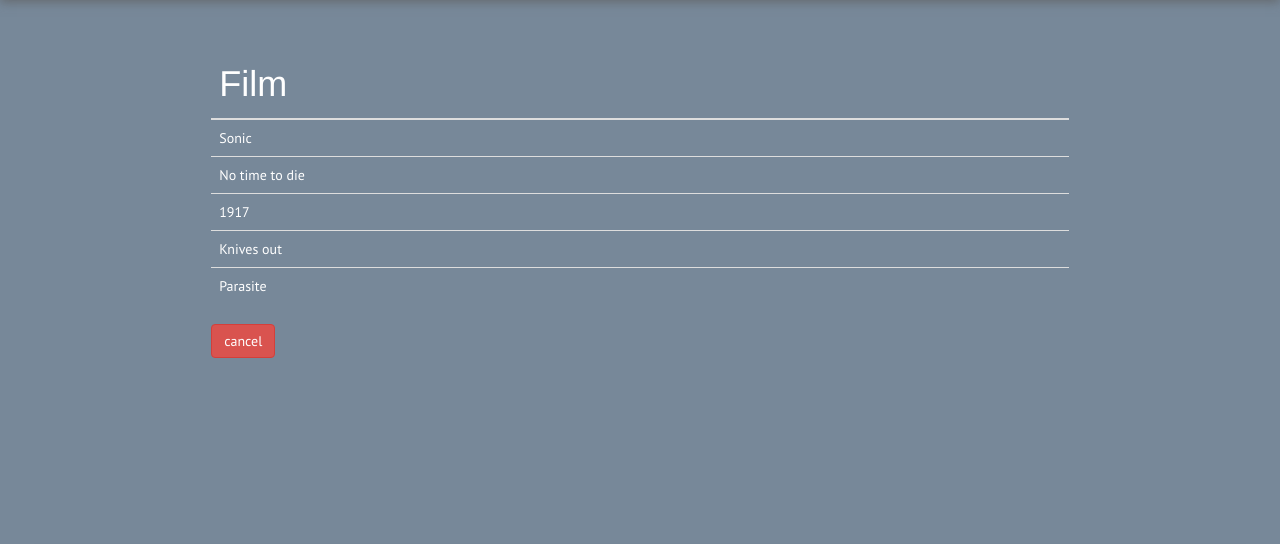
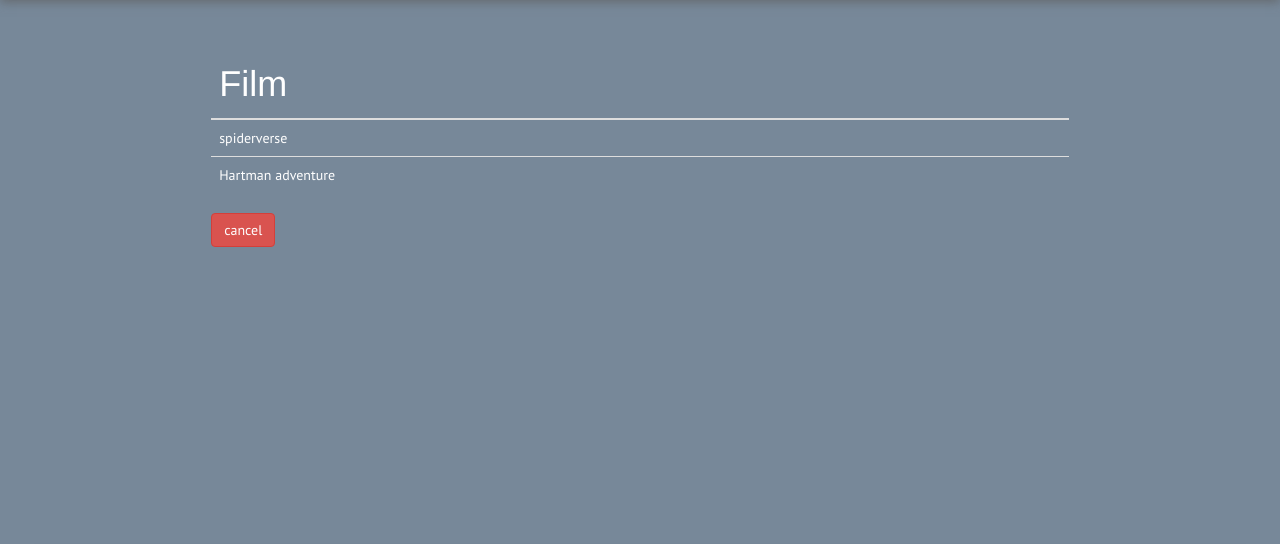
Before and after one commit to Autisem/kassasysteem, a PHP site: page /selectmovie.php in a window 1280 px wide. Shown: the part 147-691 px from the top of the page. Run offline with PHP 8.4, Linux system fonts and the light colour scheme; data comes from the database, SQL or seed files in the repository; some libraries are stand-ins or nearby versions.

Commit message:
Load movies from DB

```diff
--- a/login_systeem/login.php
+++ b/login_systeem/login.php
@@ -1,11 +1,11 @@
 <?php
 require ('config.php');
-
+require ('../php/sendmail.php');
 session_start();
 
 
 
-
+MailTest();
 
 $email = $_POST['email-input'];
 $wachtwoord =$_POST['password-input'];
--- a/selectmovie.php
+++ b/selectmovie.php
@@ -1,4 +1,6 @@
-<?php require('header.php'); ?>
+<?php require('header.php');
+require('php/dbconnect.php') ?>
+
 
 <div class="wrapper sectionspacing">
 
@@ -9,22 +11,17 @@
             </tr>
         </thead>
         <tbody>
-            <tr>
-                <td><a href='selecttime.php?id=$id'>Sonic</a></td>
-            </tr>
-            <tr>
-                <td><a href='selecttime.php?id=$id'>No time to die</a></td>
-            </tr>
-            <tr>
-                <td><a href='selecttime.php?id=$id'>1917</a></td>
-            </tr>
-            <tr>
-                <td><a href='selecttime.php?id=$id'>Knives out</a></td>
-            </tr>
-            <tr>
-                <td><a href='selecttime.php?id=$id'>Parasite</a></td>
-            </tr>
-            <tr>
+          <?php
+          $quary = "SELECT * FROM films";
+          foreach($db->query($quary) as $row){
+          $id = $row['id'];
+          $name = $row['name'];
+          echo "
+          <tr>
+          <td><a href='selecttime.php?id=$id'>$name</a></td>
+          </tr>";
+          }
+          ?>
         </tbody>
     </table>
 
```
